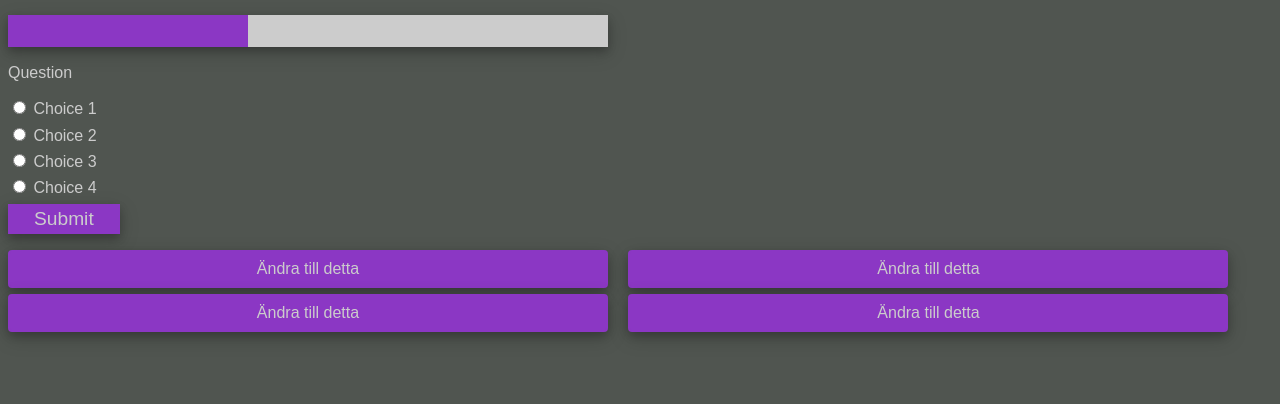
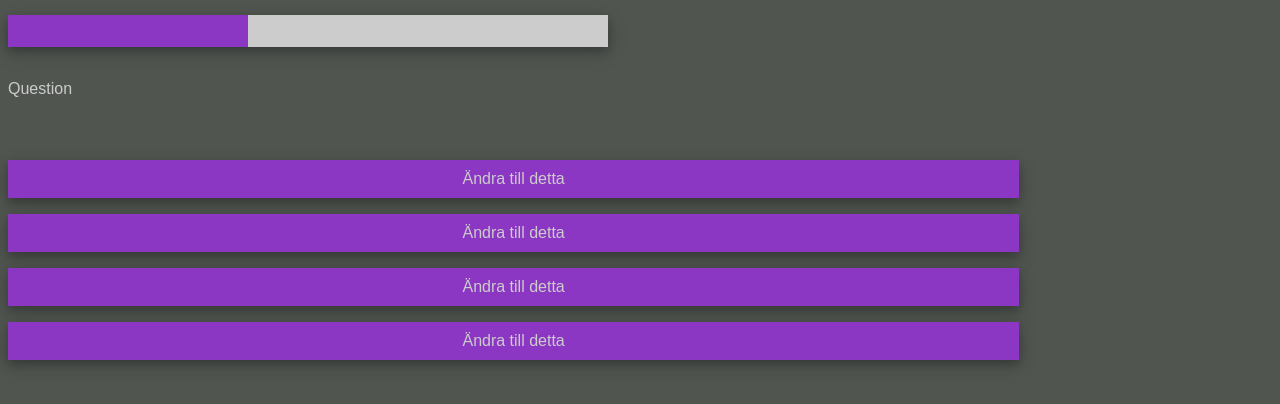
Before and after one commit to vargen2/WebLab1, a plain HTML site: page index.html in a window 1280 px wide. Shown: the part 44-448 px from the top of the page. Drawn offline with Linux system fonts and the light colour scheme; no server answers.

Commit message:
change to buttons

```diff
--- a/index.html
+++ b/index.html
@@ -16,7 +16,6 @@
     </header>
     <main>
         <section>
-
             <progress class="card" id="progressBar" value="4" max="10">
             </progress>
             <div id="progress">
@@ -29,35 +28,10 @@
             </div>
         </section>
         <section>
-            <div id="choices">
-                <form id="form">
-                    <div class="formElement">
-                        <input id="answer1" type="radio" value="0" name="answer" />
-                        <label id="label-answer1" for="answer1">Choice 1</label>
-                    </div>
-                    <div class="formElement">
-                        <input id="answer2" type="radio" value="1" name="answer" />
-                        <label id="label-answer2" for="answer2">Choice 2</label>
-                    </div>
-                    <div class="formElement">
-                        <input id="answer3" type="radio" value="2" name="answer" />
-                        <label id="label-answer3" for="answer3">Choice 3</label>
-                    </div>
-                    <div class="formElement">
-                        <input id="answer4" type="radio" value="3" name="answer" />
-                        <label id="label-answer4" for="answer4">Choice 4</label>
-                    </div>
-                    <div class="formElement">
-                        <input id="submit" class="card" type="submit">
-                    </div>
-                </form>
-            </div>
-        </section>
-        <section>
-                <button id="button1" class="formElement" onclick="answerFunc(0)">Ändra till detta</button>
-                <button id="button2" class="formElement" onclick="answerFunc(1)">Ändra till detta</button>
-                <button id="button3" class="formElement" onclick="answerFunc(2)">Ändra till detta</button>
-                <button id="button4" class="formElement" onclick="answerFunc(3)">Ändra till detta</button>
+            <button id="button1" class="formElement" onclick="answerFunc(0)">Ändra till detta</button>
+            <button id="button2" class="formElement" onclick="answerFunc(1)">Ändra till detta</button>
+            <button id="button3" class="formElement" onclick="answerFunc(2)">Ändra till detta</button>
+            <button id="button4" class="formElement" onclick="answerFunc(3)">Ändra till detta</button>
         </section>
         <div id="response">
 
--- a/main.css
+++ b/main.css
@@ -4,24 +4,17 @@ body {
     color: rgb(204, 204, 204);
 }
 
+
+
 section {
     margin-block-end: 1em;
 }
 
-input[type=submit] {
-    background-color: rgb(139, 55, 196);
-    border: none;
-    color: rgb(204, 204, 204);
-    padding: 4px 26px;
-    font-size: 1.2em;
-    cursor: pointer;
-}
-
 .formElement {
-    margin-block-end: 0.4em;
+    margin-block-end: 1em;
     margin-right: 1em;
-    width: 100%;
-    max-width: 600px;
+    width: 80%;
+    min-width: 600px;
 }
 
 progress {
@@ -31,6 +24,7 @@ progress {
     -webkit-appearance: none;
     appearance: none;
     color: #fff;
+    margin-block-end: 1em;
 }
 
 progress::-webkit-progress-bar {
@@ -41,11 +35,22 @@ progress::-webkit-progress-value {
     background-color: rgb(139, 55, 196);
 }
 
+#question {
+    height: 4em;
+}
+
 .card {
     box-shadow: 0 4px 8px 0 rgba(0, 0, 0, 0.2), 0 6px 20px 0 rgba(0, 0, 0, 0.19);
 }
 
-@media only screen and (max-width: 600px) {}
+@media only screen and (max-width: 600px) {
+    .formElement {
+        margin-block-end: 1em;
+        margin-right: 1em;
+        width: 100%;
+        max-width: 600px;
+    }
+}
 
 button {
     display: inline-block;
@@ -58,7 +63,6 @@ button {
     color: rgb(204, 204, 204);
     background-color: rgb(139, 55, 196);
     border: solid 2px rgb(139, 55, 196);
-    border-radius: 4px;
     box-shadow: 0 4px 8px 0 rgba(0, 0, 0, 0.2), 0 6px 20px 0 rgba(0, 0, 0, 0.19);
 }
 
--- a/main.js
+++ b/main.js
@@ -33,18 +33,6 @@ function setQuestion(question) {
     answers.push(question.correct_answer)
     shuffle(answers)
 
-
-
-    document.getElementById('answer1').checked = false
-    document.getElementById('answer2').checked = false
-    document.getElementById('answer3').checked = false
-    document.getElementById('answer4').checked = false
-
-    document.getElementById('label-answer1').innerText = answers[0]
-    document.getElementById('label-answer2').innerText = answers[1]
-    document.getElementById('label-answer3').innerText = answers[2]
-    document.getElementById('label-answer4').innerText = answers[3]
-
     document.getElementById('button1').innerText = answers[0]
     document.getElementById('button2').innerText = answers[1]
     document.getElementById('button3').innerText = answers[2]
@@ -52,7 +40,6 @@ function setQuestion(question) {
 }
 
 function answerFunc(nr) {
-    console.log(nr)
     var answer = answers[nr]
     var correct_answer = currentQuestion.correct_answer
     if (answer === correct_answer) {
@@ -70,37 +57,8 @@ function answerFunc(nr) {
 
 
 window.addEventListener('load', () => {
-
-
-
-
-    // document.getElementById('form').addEventListener('submit', function (e) {
-    //     e.preventDefault();
-    //     var formData = new FormData(e.target)
-    //     var answer = answers[formData.get('answer')]
-    //     var correct_answer = currentQuestion.correct_answer
-    //     if (answer === correct_answer) {
-    //         correct++
-    //         document.getElementById('response').innerHTML = 'Correct!'
-    //     }else {
-    //         document.getElementById('response').innerHTML = 'Wrong!'
-    //     }
-    //     current++
-    //     if (current < 10)
-    //         setQuestion(questions[current])
-    //     else
-    //         endQuiz()
-    // }, false);
-
-    // document.getElementById('submit').onclick = function () {
-    //     document.getElementById('form').submit();
-    // }
-
-
     loader().then(r => {
         questions = r
         setQuestion(questions[current])
     })
-
-
 });
```
